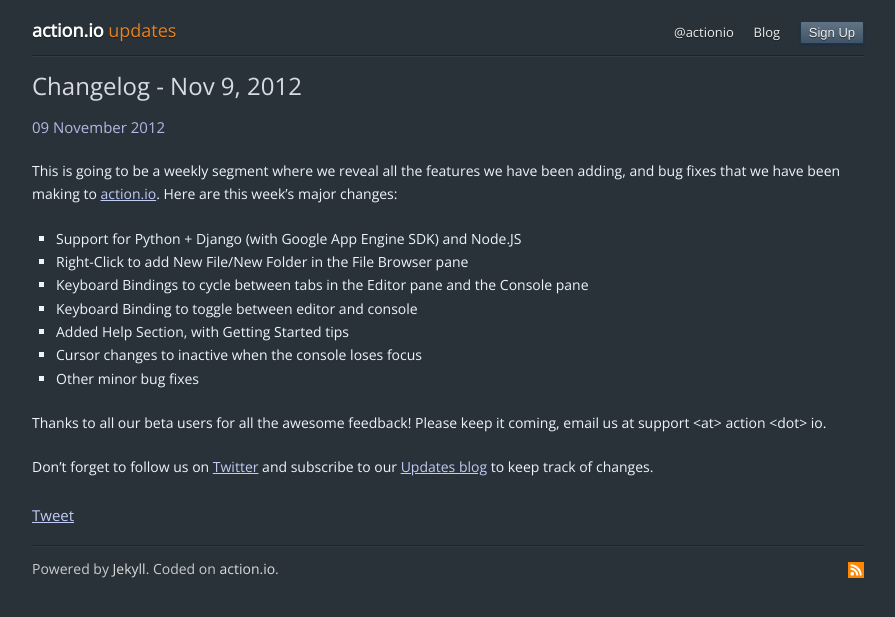
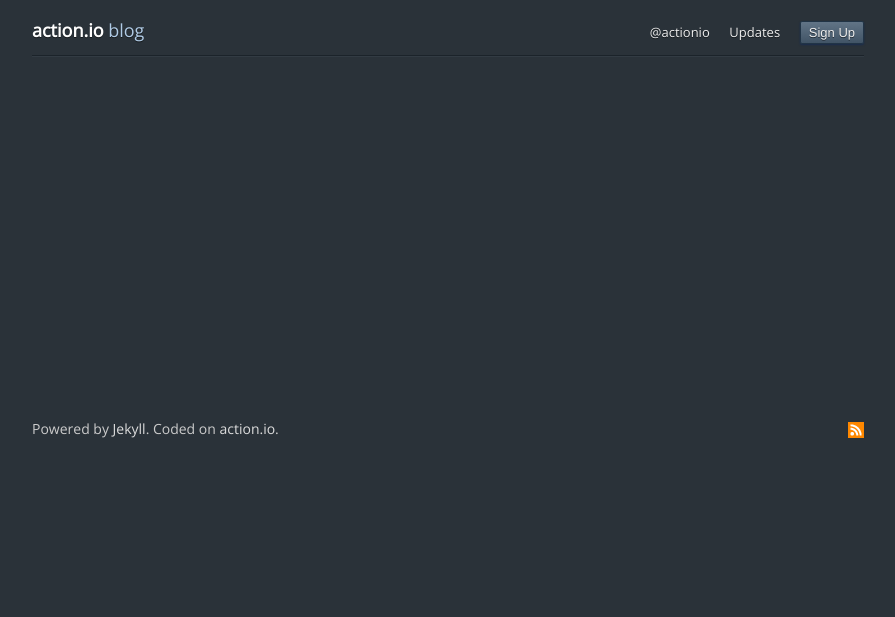
Before and after one commit to koheishingai/blog, a Jekyll site: the page built from index.html, in a window 1280 px wide. Shown: the top 617 px of the page, without its empty margins (192-1087 px from the left). Built offline with Jekyll 4.4.1, drawn with Linux system fonts in a browser that asks for light colours; Markdown is read by kramdown in place of the engine named in the settings; comment, search, counter and statistics services are not loaded.

Commit message:
updates -> blog

```diff
--- a/CNAME
+++ b/CNAME
@@ -1 +1 @@
-updates.action.io
+blog.action.io
--- a/_includes/footer.html
+++ b/_includes/footer.html
@@ -1,6 +1,6 @@
 <footer role="contentinfo">
   <p>
     Powered by <a href="http://jekyllrb.com">Jekyll</a>. Coded on <a href="https://www.action.io" class="action-link">action.io</a>.
-    <span id="feeds"><a href="http://feeds.feedburner.com/actionio-updates"><img src="/images/rss-16.png" alt="Feedburner"/></a></span>
+    <span id="feeds"><a href="http://feeds.feedburner.com/actionblog"><img src="/images/rss-16.png" alt="Feedburner"/></a></span>
   </p>
 </footer>
--- a/_includes/head.html
+++ b/_includes/head.html
@@ -4,8 +4,7 @@
   <meta http-equiv="content-type" content="text/html; charset=utf-8" />
   <title>{{ page.title }}</title>
   <meta name="author" content="action.io developers" />
-  <link href="http://feeds.feedburner.com/action-updates" rel="alternate" title="action-updates" type="application/atom+xml" />
-  <link href="" rel="canonical">
+  <link href="http://feeds.feedburner.com/actionblog" rel="alternate" title="Action.IO Blog" type="application/atom+xml" />
   <link href="/humans.txt" rel="author" type="text/plain">
 
   <!-- iOS sizing -->
--- a/_includes/sharing.html
+++ b/_includes/sharing.html
@@ -1,5 +1,5 @@
 <div id="share-buttons clearfix">
-  <a href="https://twitter.com/share" class="twitter-share-button" data-url="http://updates.action.io{{ page.url }}" data-via="actionio" data-related="actionio" data-lang="en">Tweet</a>
+  <a href="https://twitter.com/share" class="twitter-share-button" data-url="http://blog.action.io{{ page.url }}" data-via="actionio" data-related="actionio" data-lang="en">Tweet</a>
   <script>!function(d,s,id){var js,fjs=d.getElementsByTagName(s)[0];if(!d.getElementById(id)){js=d.createElement(s);js.id=id;js.src="//platform.twitter.com/widgets.js";fjs.parentNode.insertBefore(js,fjs);}}(document,"script","twitter-wjs");</script>
 
   <div class="g-plusone" data-size="medium" data-annotation="inline" style="width:120px;"></div>
--- a/_layouts/default.html
+++ b/_layouts/default.html
@@ -3,10 +3,10 @@
   <div id="cont">
     <section role="main">
       <header id="page-header" role="banner">
-        <h1><a href="/">action.io <span>updates</span></a></h1>
+        <h1><a href="/">action.io <span>blog</span></a></h1>
         <ul class="header-nav">
           <li><a href="https://twitter.com/intent/user?screen_name=actionio">@actionio</a></li>
-          <li><a href="http://blog.action.io">Blog</a></li>
+          <li><a href="http://updates.action.io">Updates</a></li>
           <li><a href="https://www.action.io" class="btn">Sign Up</a></li>
         </ul>
       </header>
--- a/_posts/2012-11-09-changelog-nov-9-2012.md
+++ /dev/null
@@ -1,24 +0,0 @@
----
-layout: post
-title: Changelog - Nov 9, 2012
----
-
-This is going to be a weekly segment where we reveal all the features we
-have been adding, and bug fixes that we have been making to
-[action.io](https://action.io). Here are this week's major changes:
-
-* Support for Python + Django (with Google App Engine SDK) and Node.JS
-* Right-Click to add New File/New Folder in the File Browser pane
-* Keyboard Bindings to cycle between tabs in the Editor pane and the
-  Console pane
-* Keyboard Binding to toggle between editor and console
-* Added Help Section, with Getting Started tips
-* Cursor changes to inactive when the console loses focus
-* Other minor bug fixes
-
-Thanks to all our beta users for all the awesome feedback! Please keep
-it coming, email us at support &lt;at&gt; action &lt;dot&gt; io.
-
-Don't forget to follow us on [Twitter](http://twitter.com/actionio) and
-subscribe to our [Updates blog](http://feeds.feedburner.com/actionio-updates) to keep track
-of changes.
--- a/css/action.css
+++ b/css/action.css
@@ -195,7 +195,7 @@
 /* Navigation =================================================== */
 #page-header { position:relative; padding: 12px 0 0; }
 #page-header  h1 { margin-bottom:0;display: inline-block;line-height: 20px;font-size:18px;font-weight: 600;text-shadow: 0 1px 0 rgba(0, 0, 0, 0.5);}
-#page-header  h1 span { font-weight: 100; color: #e78320; }
+#page-header  h1 span { font-weight: 100; color: #B0CBE6; }
 #page-header  h1 a { color: #fff;position: relative; text-decoration: none; }
 #page-header  a:hover { text-decoration: none;  }
 #page-header .header-nav { position: absolute;height: 22px;bottom: -3px;right: 0px;margin: 0;line-height: 1;}
--- a/index.html
+++ b/index.html
@@ -1,6 +1,6 @@
 ---
 layout: default
-title: Action.IO Updates
+title: Action.IO Blog
 ---
 
 {% for post in site.posts %}
@@ -18,7 +18,7 @@
       </article>
 
       <div class="share-buttons clearfix">
-        <a href="https://twitter.com/share" class="twitter-share-button" data-url="http://updates.action.io{{ post.url }}" data-via="actionio" data-related="actionio" data-lang="en">Tweet</a>
+        <a href="https://twitter.com/share" class="twitter-share-button" data-url="http://blog.action.io{{ post.url }}" data-via="actionio" data-related="actionio" data-lang="en">Tweet</a>
         <script>!function(d,s,id){var js,fjs=d.getElementsByTagName(s)[0];if(!d.getElementById(id)){js=d.createElement(s);js.id=id;js.src="//platform.twitter.com/widgets.js";fjs.parentNode.insertBefore(js,fjs);}}(document,"script","twitter-wjs");</script>
 
         <div class="g-plusone" data-size="medium" data-annotation="inline" style="width:120px;"></div>
```
